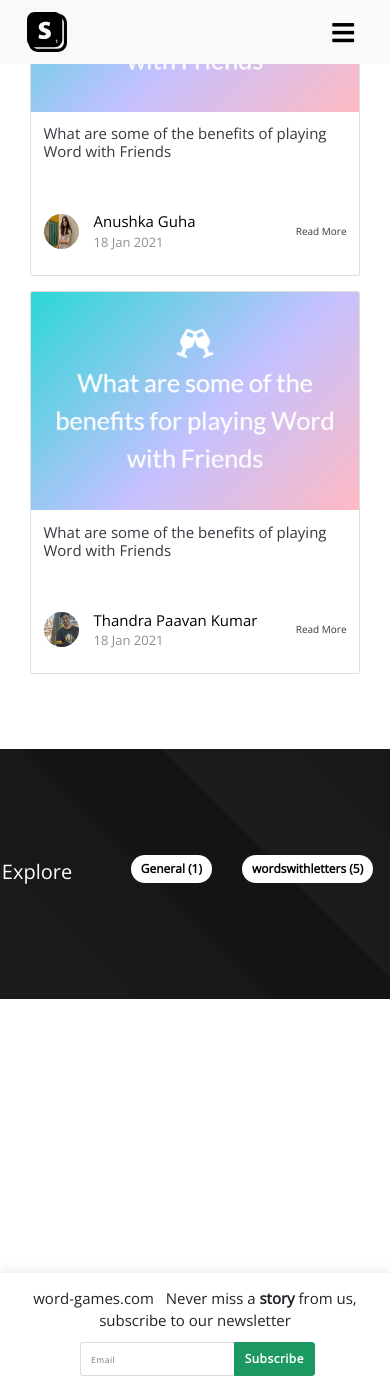
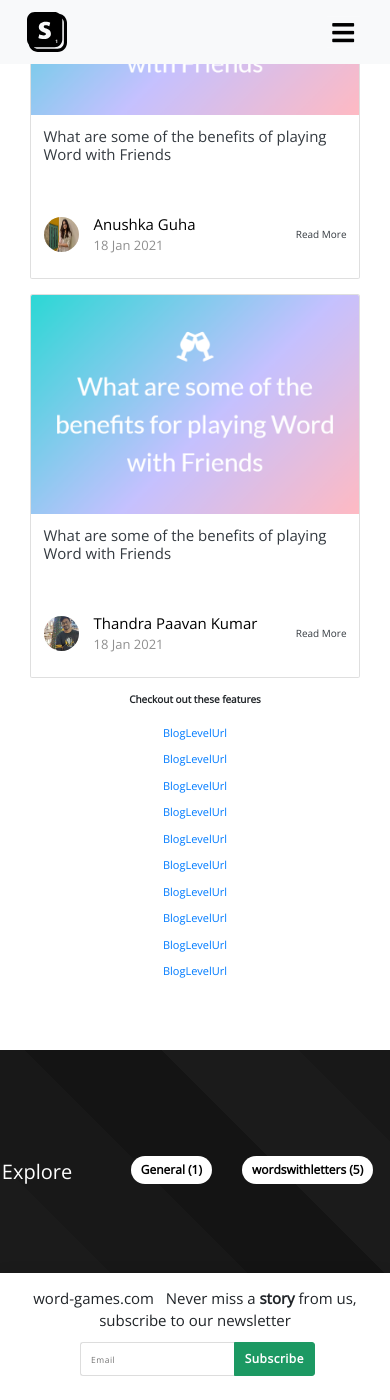
Before and after one commit to ManpreetChoudhary/word-games-theme, a Jekyll site: the page built from _posts/2021-01-18-sample.md, in a window 390 px wide and 1400 px high, scrolled down 8212 px. Built offline with Jekyll 4.4.1, drawn with Linux system fonts in a browser that asks for light colours; comment, search, counter and statistics services are not loaded.

Commit message:
Enhance feature for showing links on blogs to show random 10 URLs

```diff
--- a/_layouts/post.html
+++ b/_layouts/post.html
@@ -1,6 +1,21 @@
 <html>
 
 {% include custom-head.html %}
+
+
+<style>
+    .theseFeatures .featureLink:hover {
+        text-decoration: underline !important;
+    }
+
+    @media (max-width:768px) {
+        .theseFeatures {
+            text-align: center !important;
+        }
+
+    }
+</style>
+
 <body>
     {%- include header/blogHeader.html -%}
     <section class="section_post">
@@ -22,7 +37,7 @@
                             <li> <a href=" {{ link }}" data-toggle="tooltip"
                                     onclick="window.open(this.href, 'pop-up', 'left=20,top=20,width=500,height=500,toolbar=1,resizable=0'); return false;"
                                     data-placement="top" title="{{ share.type }}" aria-label="{{ share.type }}">
-                                    <i class="fa-fw {{ share.icon }}"></i>
+                                    <img src="{{ share.icon }}" class="mb-0 py-1" style="width: 18px"></img>
                                 </a>
                             </li>
                             {% endfor %}
@@ -47,6 +62,7 @@
                     </div>
 
                     {%- include paginationPostPage.html -%}
+
                     {%- if page.categories or page.tags-%}
                     {%- include section/related_categories_post.html -%}
                     {%- else -%}
@@ -57,6 +73,31 @@
                         {%- include disqus_comments.html -%}
                         {%- endif -%}
                     </div>
+
+                </div>
+
+                <div class="col-md-2 text-right theseFeatures">
+                    {%- if page.URLS -%}
+                    <h6 class="font-weight-bolder">Checkout out these features</h6>
+                    <br>
+                    {%- for item in page.URLS -%}
+                    <p> <a class="featureLink" style="font-size: 11px" href="{{item.url}}">{{item.name}}</a></p>
+                    {%- endfor -%}
+                    {% else %}
+                    <h6 class="font-weight-bolder">Checkout out these features</h6>
+                    <br>
+                    {%- for item in site.pages limit: 10 -%}
+                    {%- if item.tool != "wordfinders" and item.tool != 'wordswithletter' and item.tool != '
+                    word-scramble-help' and item.tool != 'wordfinders' and item.tool != "wordscramblers" and item.tool
+                    != 'wordunscramblerss' -%}
+
+                    <p> <a class="featureLink" style="font-size: 11px" href="/{{item.tool}}">{{item.tool | capitalize |
+                            replace: '-', ' '
+                            }}</a></p>
+                    {%- endif -%}
+                    {%- endfor -%}
+                    {%- endif -%}
+
                 </div>
             </div>
     </section>
--- a/_posts/2021-01-18-sample.md
+++ b/_posts/2021-01-18-sample.md
@@ -6,6 +6,29 @@
 image: '/uploads/output-3.png'
 image2: '/uploads/useful-2.PNG'
 author: Ankita
+URLS:
+  [
+    name: 'BlogLevelUrl',
+    url: '/url',
+    name: 'BlogLevelUrl',
+    url: '/url',
+    name: 'BlogLevelUrl',
+    url: '/url',
+    name: 'BlogLevelUrl',
+    url: '/url',
+    name: 'BlogLevelUrl',
+    url: '/url',
+    name: 'BlogLevelUrl',
+    url: '/url',
+    name: 'BlogLevelUrl',
+    url: '/url',
+    name: 'BlogLevelUrl',
+    url: '/url',
+    name: 'BlogLevelUrl',
+    url: '/url',
+    name: 'BlogLevelUrl',
+    url: '/url',
+  ]
 comments: true
 ---
 
```
Also changed, not shown: _data/blog/popularUrls.json (added, +44 -0 lines), Gemfile.lock, word-games-theme.gemspec.
